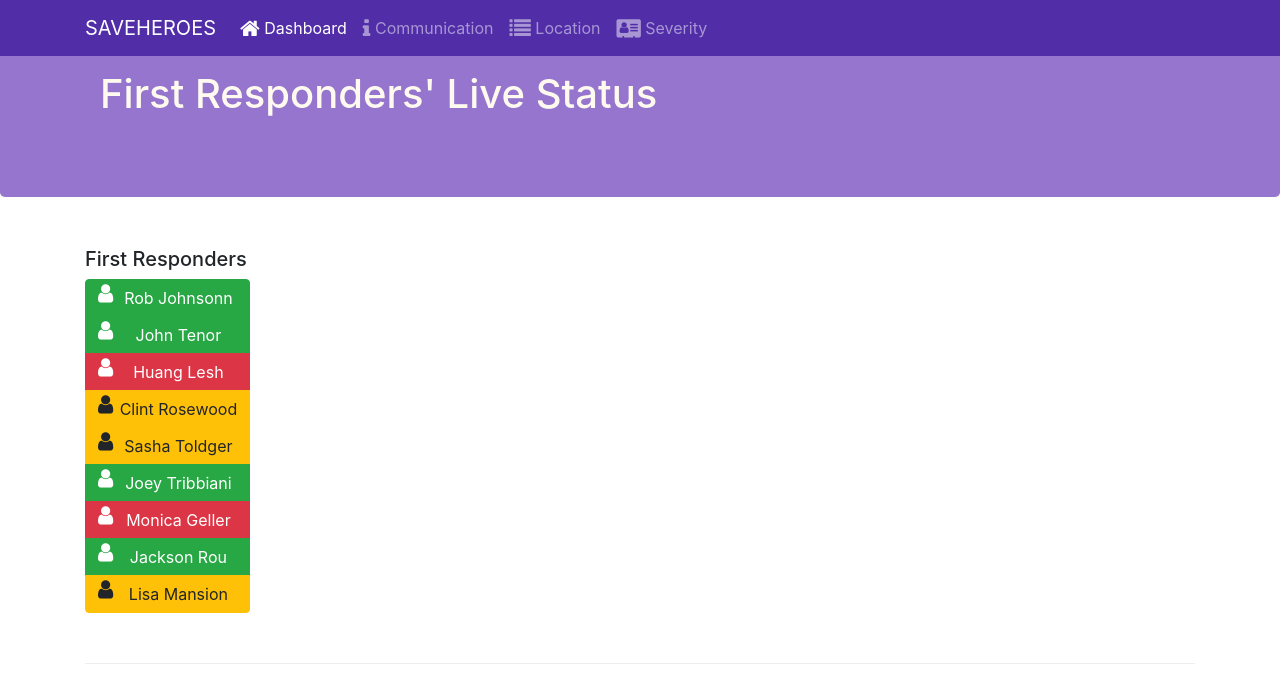
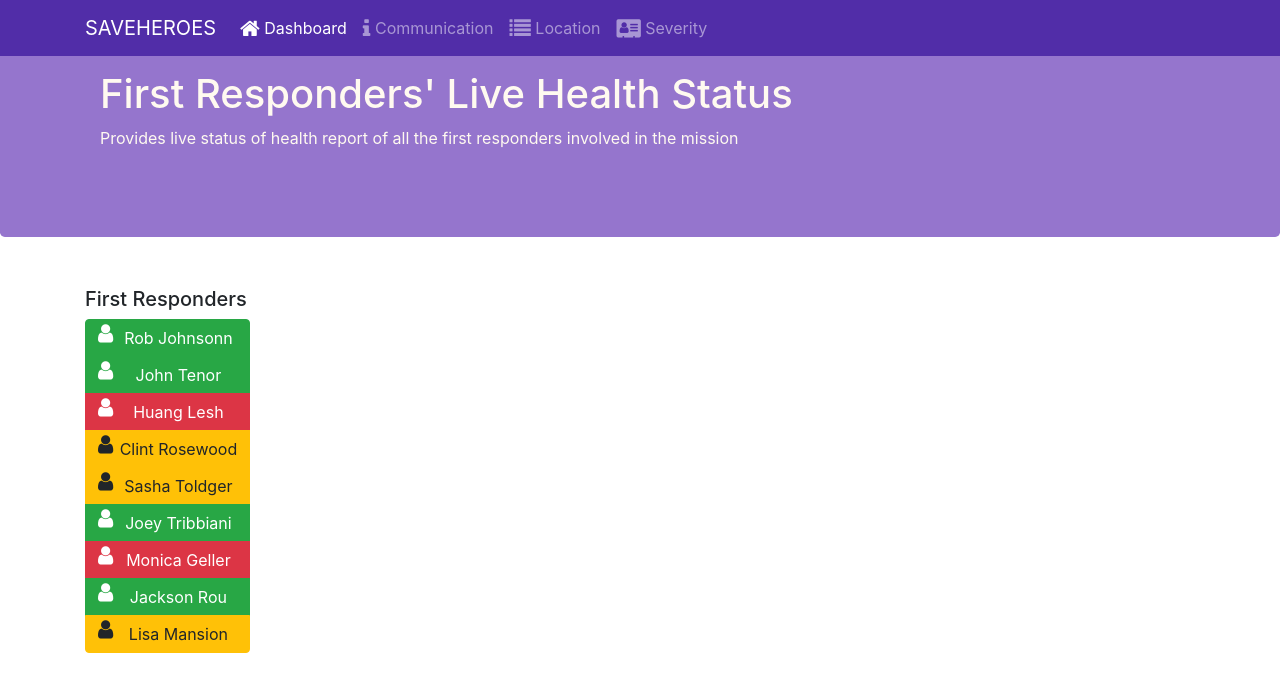
Before and after one commit to DebashreeAddi/scdf_dash, a website: page index.html in a window 1280 px wide. Shown: the top 692 px of the page. Drawn offline with nearby package versions, Linux system fonts and the light colour scheme.

Commit message:
final repo

```diff
--- a/index.html
+++ b/index.html
@@ -22,7 +22,7 @@
       href="node_modules/bootstrap-social/bootstrap-social.css"
     />
     <link href="css/styles.css" rel="stylesheet" />
-    <title>First Responders' Live Status</title>
+    <title>First Responders' Live Health Status</title>
   </head>
 
   <body>
@@ -67,7 +67,10 @@
       <div class="container">
         <div class="row row-header">
           <div class="col-12">
-            <h1>First Responders' Live Status</h1>
+            <h1>First Responders' Live Health Status</h1>
+            <p>
+             Provides live status of health report of all the first responders involved in the mission
+            </p>
           </div>
           <div class="col-12 col-sm"></div>
         </div>
```
